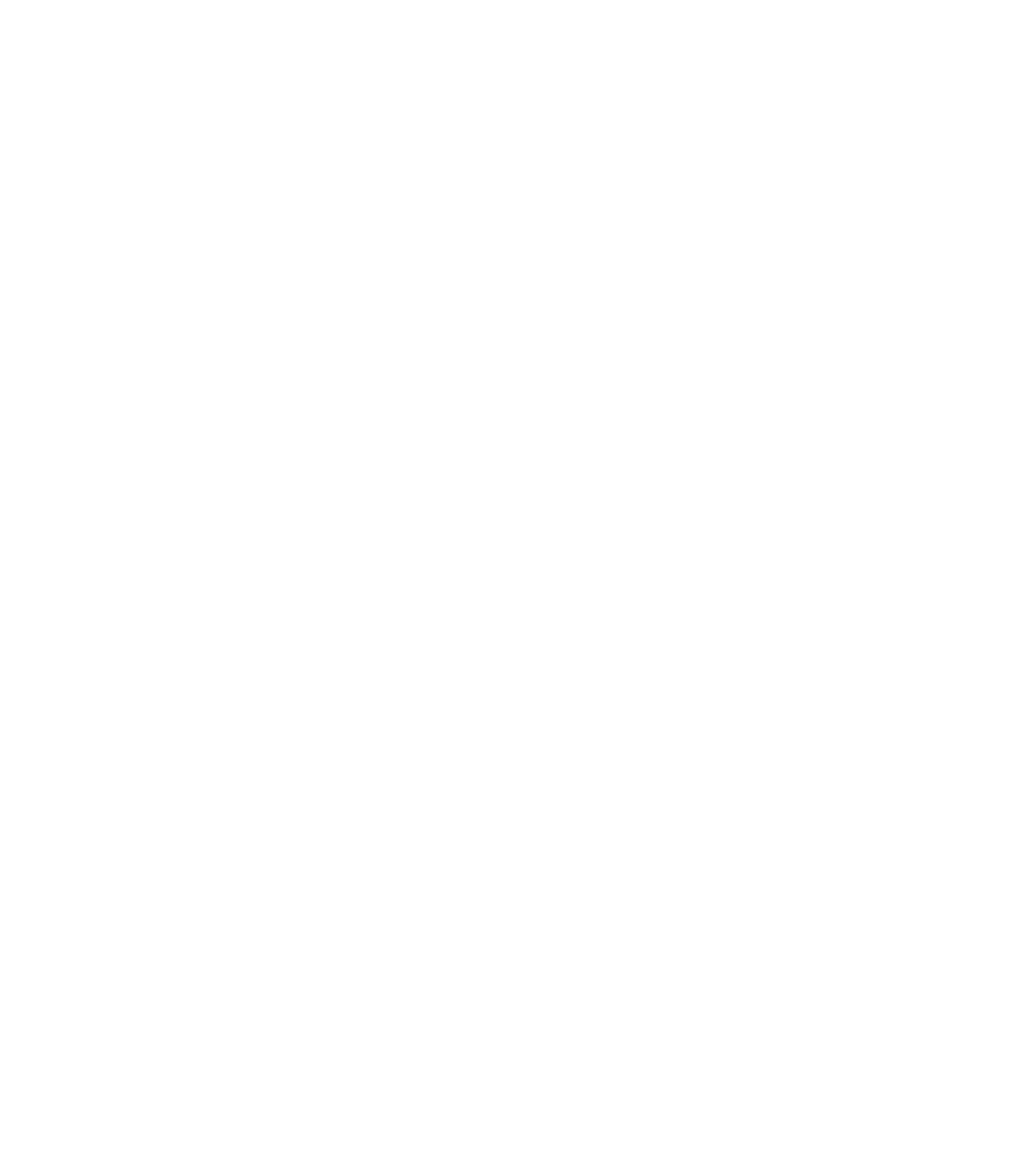
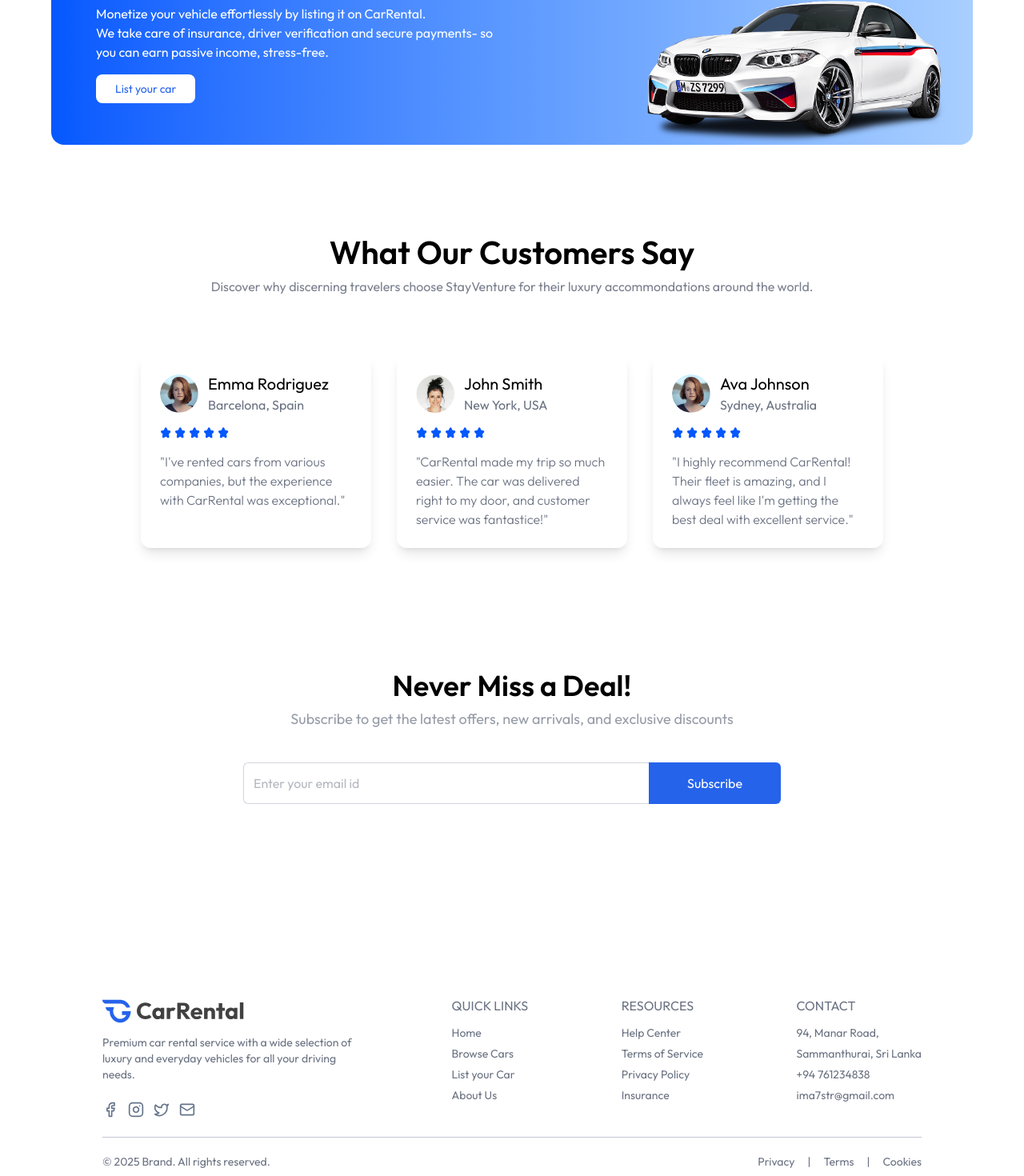
Before and after one commit to Mohamed-Aseem/car-rental-react, a React (Vite) app in the folder client/: page / in a window 1280 px wide. Shown: the part 2126-3596 px from the top of the page at 80% size. Before the commit the page ends 2047 px from the top, so only its background shows below. Built offline with nearby package versions, Linux system fonts and the light colour scheme.

Commit message:
Complete Home page

```diff
--- a/client/src/App.jsx
+++ b/client/src/App.jsx
@@ -5,6 +5,7 @@ import Home from './pages/Home'
 import CarDetails from './pages/CarDetails'
 import Cars from './pages/Cars'
 import MyBookings from './pages/MyBookings'
+import Footer from './components/Footer'
 
 const App = () => {
   const [showLogin ,setShowLogin] = useState(false)
@@ -20,6 +21,8 @@ const App = () => {
         <Route path='/cars' element={<Cars />}/>
         <Route path='/my-bookings' element={<MyBookings />}/>
       </Routes>
+      {!isOwnerPath && <Footer />}
+
     </>
   )
 }
--- /dev/null
+++ b/client/src/components/Banner.jsx
@@ -0,0 +1,19 @@
+import React from 'react'
+import { assets } from '../assets/assets'
+
+const Banner = () => {
+    return (
+        <div className='flex flex-col md:flex-row md:items-start items-center justify-between px-8 min-md:pl-14 pt-10 bg-gradient-to-r from-[#0558FE] to-[#A9CFFF] max-w-6xl mx-3 md:mx-auto rounded-2xl overflow-hidden'>
+            <div className='text-white'>
+                <h2 className='text-3xl font-medium'>Do You Own a Luxury Car?</h2>
+                <p className='mt-2'>Monetize your vehicle effortlessly by listing it on CarRental.</p>
+                <p className='max-w-130'>We take care of insurance, driver verification and secure payments- so you can earn passive income, stress-free.</p>
+                <button className='px-6 py-2 bg-white hover:bg-slate-100 transition-all text-primary rounded-lg text-sm mt-4 cursor-pointer'>List your car</button>
+            </div>
+
+            <img src={assets.banner_car_image} alt="Banner Car Image" className='max-h-45 mt-10' />
+        </div>
+    )
+}
+
+export default Banner
--- a/client/src/components/FeaturedSection.jsx
+++ b/client/src/components/FeaturedSection.jsx
@@ -10,7 +10,7 @@ const FeaturedSection = () => {
 
   return (
     <div className='flex flex-col items-center py-24 px-6 md:px-16 lg:px-24 xl:px-32'>
-        <div >
+        <div>
             <Title title={'Featured Vehicles'} subTitle={'Explore our selection of premium vehicles for your next adventure'}/>
         </div>
 
--- /dev/null
+++ b/client/src/components/Footer.jsx
@@ -0,0 +1,67 @@
+import React from 'react'
+import { assets } from '../assets/assets'
+
+const Footer = () => {
+    return (
+        <div className='px-6 md:px-16 lg:px-24 xl:px-32 mt-60 text-sm text-gray-500'>
+            <div className='flex flex-wrap justify-between items-start gap-18 pb-6 border-borderColor border-b'>
+                <div>
+                    <img src={assets.logo} alt="logo" className='h-8 md:h-9' />
+                    <p className='max-w-80 mt-3'>
+                        Premium car rental service with a wide selection of luxury and everyday vehicles for all your driving needs.
+                    </p>
+                    <div className='flex items-center gap-3 mt-6'>
+                        <a href="#"><img src={assets.facebook_logo} className='w-5 h-5' alt='Facebook'/></a>
+                        <a href="#"><img src={assets.instagram_logo} className='w-5 h-5' alt='Instagram'/></a>
+                        <a href="#"><img src={assets.twitter_logo} className='w-5 h-5' alt='Twitter'/></a>
+                        <a href="#"><img src={assets.gmail_logo} className='w-5 h-5' alt='Gmail'/></a>
+                    </div>
+                </div>
+
+                <div>
+                    <h2 className='text-base font-mediumtext-gray-800 uppercase'>Quick Links</h2>
+                    <ul className='mt-3 flex flex-col gap-1.5'>
+                        <li><a href="#">Home</a></li>
+                        <li><a href="#">Browse Cars</a></li>
+                        <li><a href="#">List your Car</a></li>
+                        <li><a href="#">About Us</a></li>
+                    </ul>
+                </div>
+
+                <div>
+                    <h2 className='text-base font-mediumtext-gray-800 uppercase'>Resources</h2>
+                    <ul className='mt-3 flex flex-col gap-1.5'>
+                        <li><a href="#">Help Center</a></li>
+                        <li><a href="#">Terms of Service</a></li>
+                        <li><a href="#">Privacy Policy</a></li>
+                        <li><a href="#">Insurance</a></li>
+                    </ul>
+                </div>
+
+                <div>
+                    <h2 className='text-base font-mediumtext-gray-800 uppercase'>Contact</h2>
+                    <ul className='mt-3 flex flex-col gap-1.5'>
+                        <li>94, Manar Road,</li>
+                        <li>Sammanthurai, Sri Lanka</li>
+                        <li>+94 761234838</li>
+                        <li>ima7str@gmail.com</li>
+                    </ul>
+                </div>
+            </div>
+
+
+            <div className='flex flex-col md:flex-row gap-2 items-center justify-between py-5'>
+                <p>© {new Date().getFullYear()} Brand. All rights reserved.</p>
+                <ul className='flex items-center gap-4'>
+                    <li><a href="#">Privacy</a> </li>
+                    <li>|</li>
+                    <li><a href="#">Terms</a></li>
+                    <li>|</li>
+                    <li><a href="#">Cookies</a></li>
+                </ul>
+            </div>
+        </div>
+    );
+}
+
+export default Footer
--- /dev/null
+++ b/client/src/components/Newsletter.jsx
@@ -0,0 +1,25 @@
+import React from 'react'
+
+const Newsletter = () => {
+    return (
+        <div className="flex flex-col items-center justify-center text-center space-y-2 max-md:px-4 my-10 mb-14">
+            <h1 className="md:text-4xl text-2xl font-semibold">Never Miss a Deal!</h1>
+            <p className="md:text-lg text-gray-500/70 pb-8">
+                Subscribe to get the latest offers, new arrivals, and exclusive discounts
+            </p>
+            <form className="flex items-center justify-between max-w-2xl w-full md:h-13 h-12">
+                <input
+                    className="border border-gray-300 rounded-md h-full border-r-0 outline-none w-full rounded-r-none px-3 text-gray-500"
+                    type="text"
+                    placeholder="Enter your email id"
+                    required
+                />
+                <button type="submit" className="md:px-12 px-8 h-full text-white bg-primary hover:bg-primary-dull transition-all cursor-pointer rounded-md rounded-l-none">
+                    Subscribe
+                </button>
+            </form>
+        </div>
+    )
+}
+
+export default Newsletter
--- /dev/null
+++ b/client/src/components/Testimonial.jsx
@@ -0,0 +1,61 @@
+import React from 'react'
+import Title from './Title';
+import { assets } from '../assets/assets';
+
+const Testimonial = () => {
+    const testimonials = [
+        {
+            name: "Emma Rodriguez",
+            location: "Barcelona, Spain",
+            image: assets.testimonial_image_1,
+            testimonial: "I've rented cars from various companies, but the experience with CarRental was exceptional."
+        },
+        {
+            name: "John Smith",
+            location: "New York, USA",
+            image: assets.testimonial_image_2,
+            testimonial: "CarRental made my trip so much easier. The car was delivered right to my door, and customer service was fantastice!"
+        },
+        {
+            name: "Ava Johnson",
+            location: "Sydney, Australia",
+            image: assets.testimonial_image_1,
+            testimonial: "I highly recommend CarRental! Their fleet is amazing, and I always feel like I'm getting the best deal with excellent service."
+        },
+    ];
+
+    const Star = ({ filled }) => (
+        <svg className="w-4 h-4 text-yellow-400" fill={filled ? "currentColor" : "none"} stroke="currentColor" strokeWidth="1.5" viewBox="0 0 24 24" >
+            <path strokeLinecap="round" strokeLinejoin="round" d="M12 17.25l-6.16 3.73 1.64-7.03L2.5 9.77l7.19-.61L12 2.5l2.31 6.66 7.19.61-5 4.18 1.64 7.03z" />
+        </svg>
+    );
+
+    return (
+        <div className="py-28 px-6 md:px-16 lg:px-24 xl:px-44">
+
+            <Title title={"What Our Customers Say"} subTitle={"Discover why discerning travelers choose StayVenture for their luxury accommondations around the world."} />
+
+            <div className="grid grid-cols-1 sm:grid-cols-2 lg:grid-cols-3 gap-8 mt-18">
+                {testimonials.map((testimonial, index) => (
+                    <div key={index} className="bg-white p-6 rounded-xl shadow-lg hover:-translate-y-1 transition-all duration-500">
+                        <div className="flex items-center gap-3">
+                            <img className="w-12 h-12 rounded-full" src={testimonial.image} alt={testimonial.name} />
+                            <div>
+                                <p className="font-playfair text-xl">{testimonial.name}</p>
+                                <p className="text-gray-500">{testimonial.location}</p>
+                            </div>
+                        </div>
+                        <div className="flex items-center gap-1 mt-4">
+                            {Array(5).fill(0).map((_, index) => (
+                                <img key={index} src={assets.star_icon} alt='Star Icon'/>
+                            ))}
+                        </div>
+                        <p className="text-gray-500 max-w-90 mt-4 font-light">"{testimonial.testimonial}"</p>
+                    </div>
+                ))}
+            </div>
+        </div>
+    );
+}
+
+export default Testimonial
--- a/client/src/pages/Home.jsx
+++ b/client/src/pages/Home.jsx
@@ -1,12 +1,18 @@
 import React from 'react'
 import Hero from '../components/Hero'
 import FeaturedSection from '../components/FeaturedSection'
+import Banner from '../components/Banner'
+import Testimonial from '../components/Testimonial'
+import Newsletter from '../components/Newsletter'
 
 const Home = () => {
   return (
     <>
       <Hero />
       <FeaturedSection />
+      <Banner />
+      <Testimonial />
+      <Newsletter />
     </>
   )
 }
```
